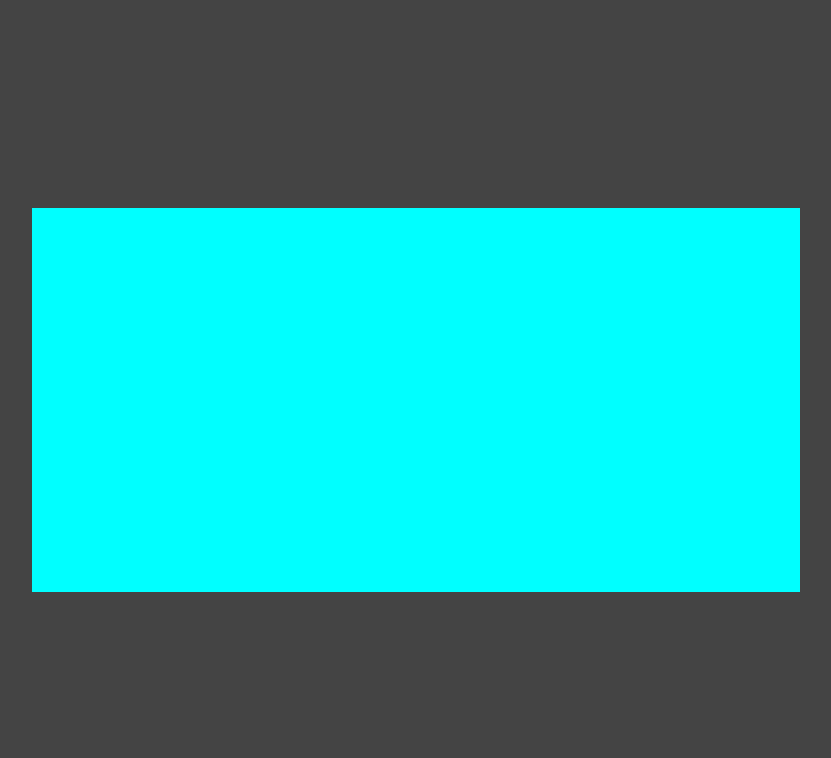
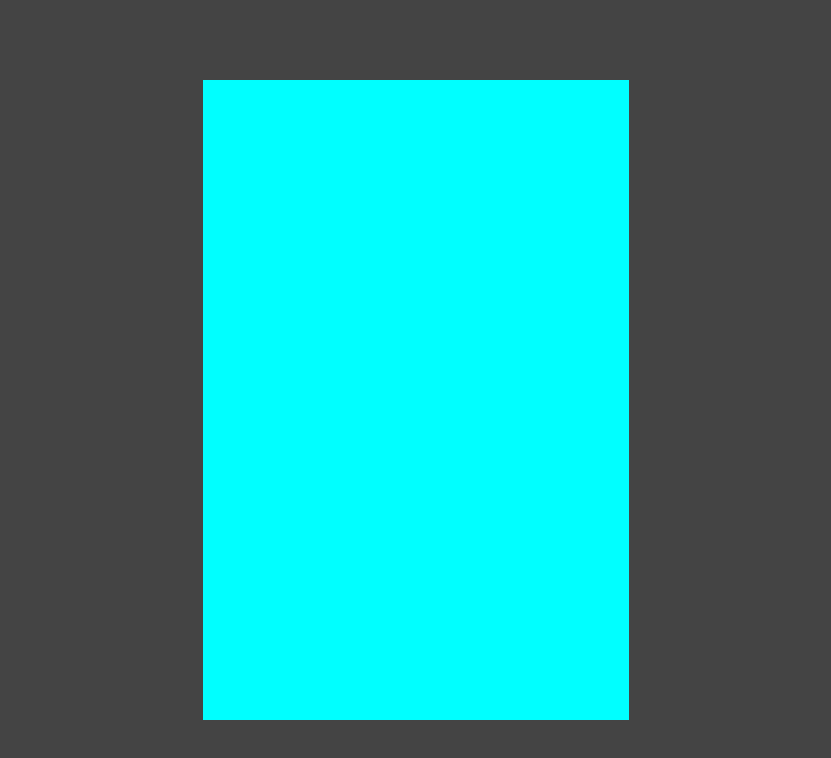
Before and after one commit to hadams25/js-tetris, a plain HTML site: page index.html in a window 1280 px wide. Shown: the whole page, without its empty margins (224-1055 px from the left). Drawn offline with Linux system fonts and the light colour scheme.

Commit message:
Correct sizing of game board

```diff
--- a/index.html
+++ b/index.html
@@ -7,7 +7,7 @@
         <style>
             html, body{margin:0;padding:0;width:100%;min-height:100vh;overflow-x:hidden;}
             body{background-color:#444;display:flex;flex-direction:column;justify-content:center;align-items:center;}
-            canvas{width:60%;aspect-ratio: 2 / 1;background-color: aqua;}
+            canvas{height:80vh;aspect-ratio: 2 / 3;background-color: aqua;}
         </style>
     </head>
     <body>
```
